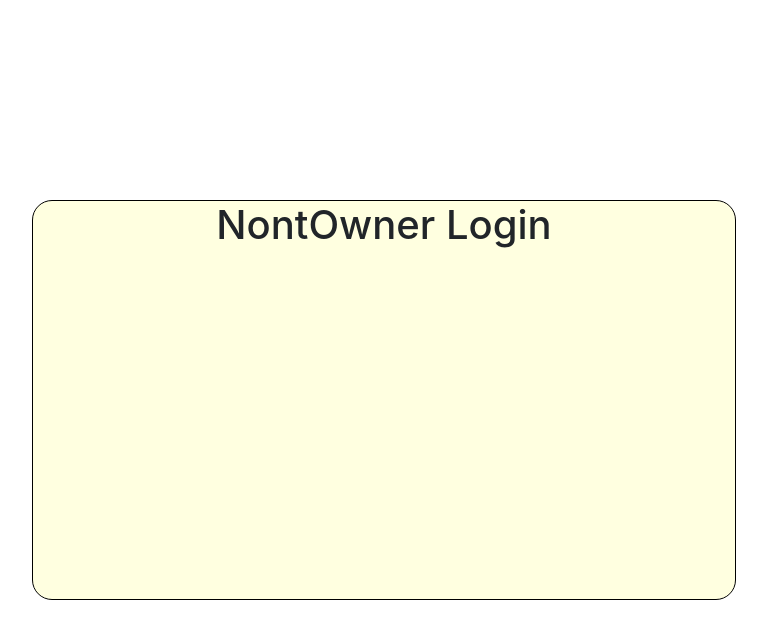
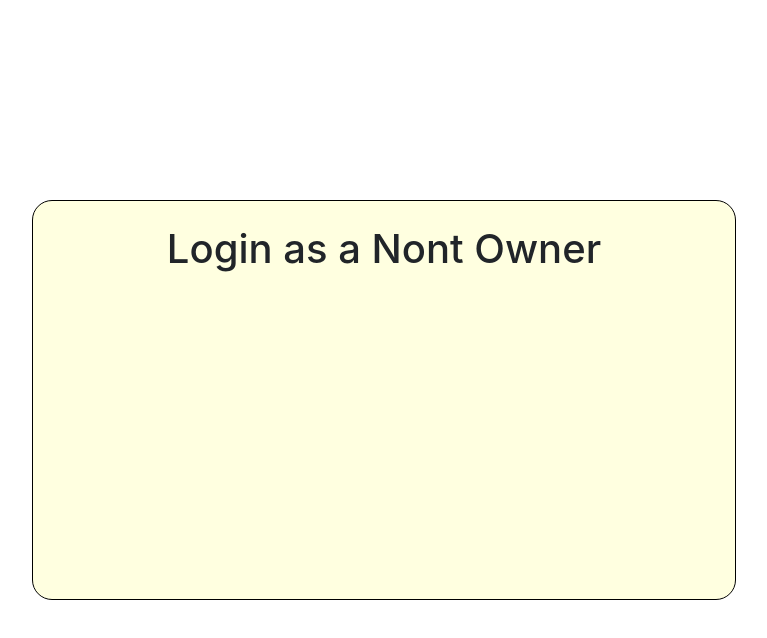
Before and after one commit to 2110336-SoftwareEngineering2/sec33_Kojira, a React (Create React App) app in the folder nontclient/: page /login in a window 1280 px wide. Both pictures are taken after a click on the button "Nont Owner". Shown: the top 638 px of the page, without its empty margins (256-1023 px from the left). Built offline with nearby package versions, Linux system fonts and the light colour scheme.

Commit message:
make modules more readable

```diff
--- a/nontclient/src/Components/LoginLogout/Login.js
+++ b/nontclient/src/Components/LoginLogout/Login.js
@@ -1,8 +1,7 @@
 import React, { Component } from "react";
-import UserType from "../../Utils/UserType";
 import styles from "./Login.module.css";
-import NontOwnerLogin from "./NontOwnerLogin";
-import NontSitterLogin from "./NontSitterLogin";
+import LoginPrompt from "./LoginPrompt";
+import LoginFields from "./LoginFields";
 
 export default class Login extends Component {
   constructor(props) {
@@ -22,34 +21,11 @@ export default class Login extends Component {
       <div className={styles.superCenter} id={styles.LoginOutsideDiv}>
         <div id={styles.LoginDiv} className={styles.center}>
           {this.state.mode === null && (
-            <div>
-              <h2
-                id={styles.LoginHeader}
-                className={"mt-3 " + styles.textCenter}
-              >
-                Login
-              </h2>
-              <h3 className="mt-4">Choose user type</h3>
-              <div className={"row mb-5 " + styles.center}>
-                <button
-                  id={styles.NontOwnerButton}
-                  onClick={() => this.changeMode(UserType.NONT_OWNER)}
-                >
-                  Nont Owner
-                </button>
-              </div>
-              <div className={"row mb-5 " + styles.center}>
-                <button
-                  id={styles.NontSitterButton}
-                  onClick={() => this.changeMode(UserType.NONT_SITTER)}
-                >
-                  Nont Sitter
-                </button>
-              </div>
-            </div>
+            <LoginPrompt changeMode={(newmode) => this.changeMode(newmode)} />
           )}
-          {this.state.mode === UserType.NONT_OWNER && <NontOwnerLogin />}
-          {this.state.mode === UserType.NONT_SITTER && <NontSitterLogin />}
+          {this.state.mode !== null && (
+            <LoginFields UserType={this.state.mode} />
+          )}
         </div>
       </div>
     );
--- /dev/null
+++ b/nontclient/src/Components/LoginLogout/LoginFields.js
@@ -0,0 +1,15 @@
+import React, { Component } from "react";
+
+export default class LoginFields extends Component {
+  constructor(props) {
+    super(props);
+  }
+
+  render() {
+    return (
+      <>
+        <h1 className="mt-4">Login as a {this.props.UserType}</h1>
+      </>
+    );
+  }
+}
--- /dev/null
+++ b/nontclient/src/Components/LoginLogout/LoginPrompt.js
@@ -0,0 +1,32 @@
+import React from "react";
+import styles from "./Login.module.css";
+import UserType from "../../Utils/UserType";
+
+const LoginPrompt = function (props) {
+  return (
+    <div>
+      <h2 id={styles.LoginHeader} className={"mt-3 " + styles.textCenter}>
+        Login
+      </h2>
+      <h3 className="mt-4">Choose user type</h3>
+      <div className={"row mb-5 " + styles.center}>
+        <button
+          id={styles.NontOwnerButton}
+          onClick={() => props.changeMode(UserType.NONT_OWNER)}
+        >
+          Nont Owner
+        </button>
+      </div>
+      <div className={"row mb-5 " + styles.center}>
+        <button
+          id={styles.NontSitterButton}
+          onClick={() => props.changeMode(UserType.NONT_SITTER)}
+        >
+          Nont Sitter
+        </button>
+      </div>
+    </div>
+  );
+};
+
+export default LoginPrompt;
--- a/nontclient/src/Components/LoginLogout/NontOwnerLogin.js
+++ /dev/null
@@ -1,11 +0,0 @@
-import React, { Component } from "react";
-
-export default class NontOwnerLogin extends Component {
-  constructor(props) {
-    super(props);
-  }
-
-  render() {
-    return <h1>NontOwner Login</h1>;
-  }
-}
--- a/nontclient/src/Components/LoginLogout/NontSitterLogin.js
+++ /dev/null
@@ -1,11 +0,0 @@
-import React, { Component } from "react";
-
-export default class NontSitterLogin extends Component {
-  constructor(props) {
-    super(props);
-  }
-
-  render() {
-    return <h1>NontSitter Login</h1>;
-  }
-}
--- a/nontclient/src/Utils/UserType.js
+++ b/nontclient/src/Utils/UserType.js
@@ -1,6 +1,6 @@
 const UserType = {
-  NONT_OWNER: "NontOwner",
-  NONT_SITTER: "NontSitter",
+  NONT_OWNER: "Nont Owner",
+  NONT_SITTER: "Nont Sitter",
 };
 
 export default UserType;
```
